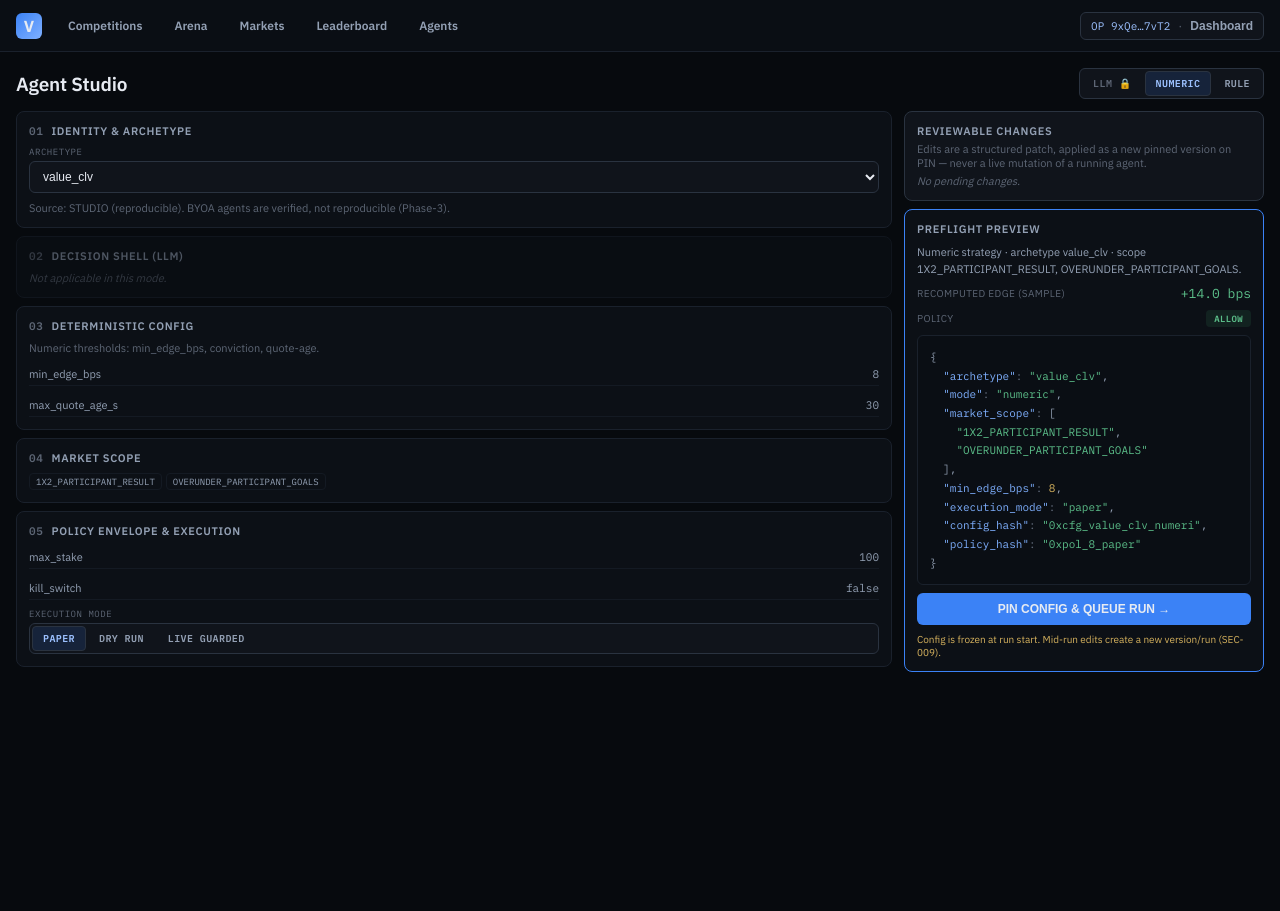
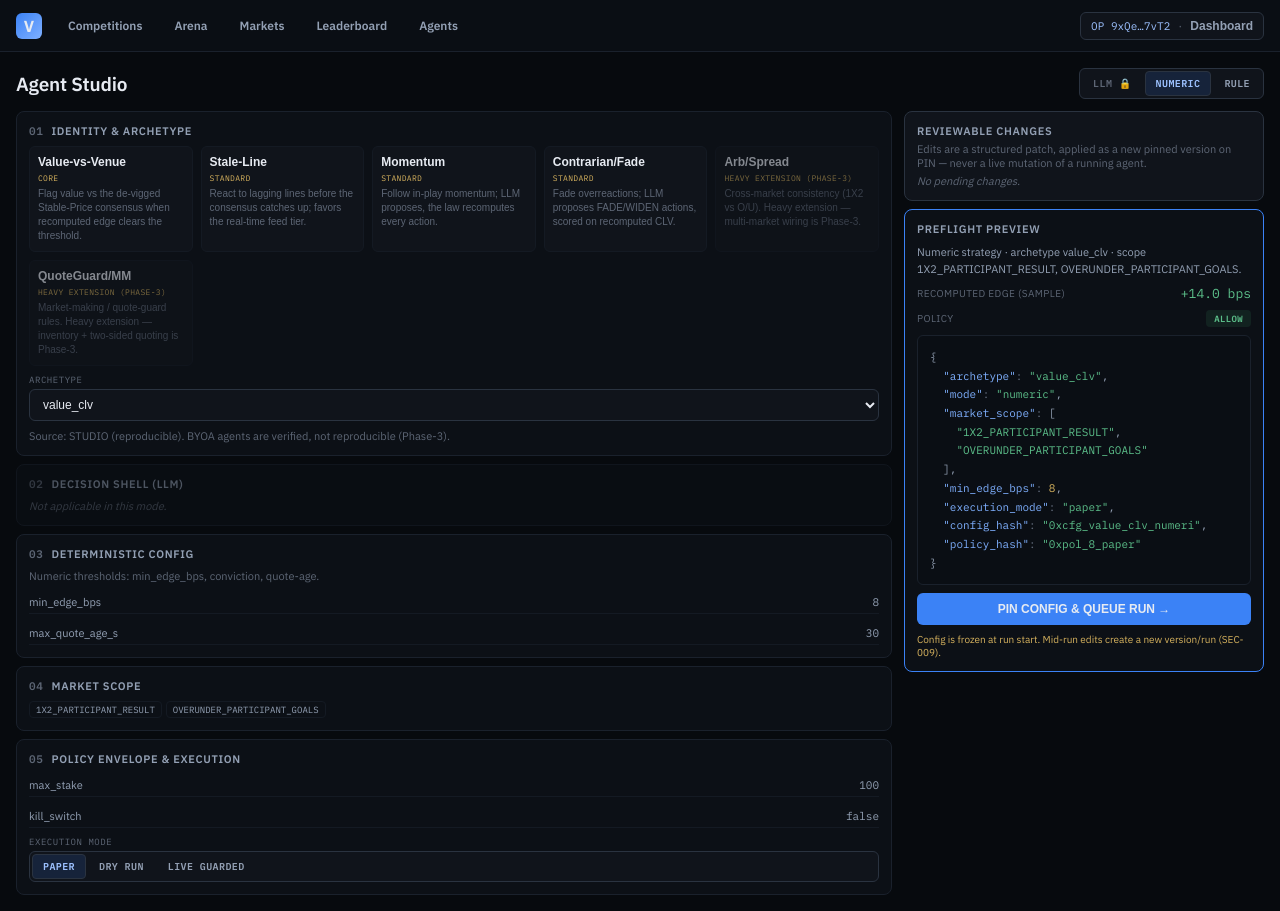
Before and after one commit to degencodebeast/veridex, a Next.js app in the folder apps/web/: page /studio in a window 1280 px wide. Before the commit the page ends 800 px from the top, so only its background shows below. Built offline with nearby package versions, Linux system fonts and the light colour scheme.

Commit message:
feat(web): Agent Studio strategy-template cards — 6 doctrine archetypes, Arb/MM honestly Phase-3 disabled (not selectable-as-if-built)

```diff
--- a/apps/web/components/screens/AgentStudioScreen.module.css
+++ b/apps/web/components/screens/AgentStudioScreen.module.css
@@ -36,3 +36,12 @@
 .pin { padding: 9px 14px; border: none; border-radius: var(--radius-control); background: var(--accent); color: var(--text-1); font-size: 12px; font-weight: 600; cursor: pointer; }
 .roBanner { margin: 0; padding: var(--space-2); border: 1px solid var(--warning); border-radius: var(--radius-control); background: var(--warning-bg); color: var(--warning-hi); font-size: 10px; }
 .note { margin: 0; color: var(--warning-hi); font-size: 10px; }
+.cards { display: grid; grid-template-columns: repeat(auto-fill, minmax(150px, 1fr)); gap: var(--space-2); }
+.card { display: flex; flex-direction: column; gap: 4px; text-align: left; padding: var(--space-2); border: 1px solid var(--border-soft); border-radius: var(--radius-control); background: var(--panel-2); cursor: pointer; }
+.card:hover { border-color: var(--accent); }
+.card:disabled { cursor: not-allowed; }
+.cardPhase3 { opacity: 0.55; }
+.cardPhase3:hover { border-color: var(--border-soft); }
+.cardLabel { font-size: 12px; font-weight: 600; color: var(--text-1); }
+.cardComplexity { font-family: var(--font-mono), monospace; font-size: 8px; text-transform: uppercase; letter-spacing: 0.04em; color: var(--warning-hi); }
+.cardBlurb { font-size: 10px; color: var(--text-3); line-height: 1.4; }
--- a/apps/web/components/screens/AgentStudioScreen.tsx
+++ b/apps/web/components/screens/AgentStudioScreen.tsx
@@ -5,6 +5,7 @@ import { JsonView } from '@/components/ui/JsonView';
 import { Badge } from '@/components/ui/Badge';
 import { availableModes, resolveMode, type StudioMode } from '@/lib/studio/coupling';
 import { ARCHETYPES, SPORTS_ACTION_TYPES, type Archetype, type ExecutionMode } from '@/lib/catalog';
+import { STRATEGY_TEMPLATES, COMPLEXITY_LABEL, type StrategyTemplate } from '@/lib/studio/templates';
 import { DEFAULT_POLICY_ENVELOPE } from '@/lib/fixtures/catalog';
 import styles from './AgentStudioScreen.module.css';
 
@@ -47,6 +48,12 @@ export function AgentStudioScreen({
   function onMode(next: StudioMode) {
     setMode(resolveMode(archetype, next));
   }
+  // Selecting a BUILT template applies its archetype + default mode through the existing coupling
+  // (snap-back preserved). Heavy-extension (Phase-3) templates are not selectable.
+  function applyTemplate(t: StrategyTemplate) {
+    setArchetype(t.archetype);
+    setMode(resolveMode(t.archetype, t.defaultMode));
+  }
 
   const config_hash = hashConfig(archetype, mode);
   const policy_hash = hashPolicy(DEFAULT_POLICY_ENVELOPE.min_edge_bps, exec);
@@ -88,6 +95,25 @@ export function AgentStudioScreen({
       <div className={styles.layout}>
         <div className={styles.sections}>
           <Section n="01" title="Identity & archetype">
+            <div className={styles.cards} data-testid="strategy-cards">
+              {STRATEGY_TEMPLATES.map((t) => {
+                const phase3 = t.complexity === 'heavy-extension';
+                return (
+                  <button
+                    key={t.id}
+                    type="button"
+                    className={`${styles.card} ${phase3 ? styles.cardPhase3 : ''}`}
+                    disabled={phase3 || running}
+                    aria-disabled={phase3 || undefined}
+                    onClick={() => { if (!phase3) applyTemplate(t); }}
+                  >
+                    <span className={styles.cardLabel}>{t.label}</span>
+                    <span className={styles.cardComplexity}>{COMPLEXITY_LABEL[t.complexity]}</span>
+                    <span className={styles.cardBlurb}>{t.blurb}</span>
+                  </button>
+                );
+              })}
+            </div>
             <label className={styles.field}>
               <span className={styles.label}>Archetype</span>
               <select aria-label="Archetype" className={styles.select} value={archetype} disabled={running} onChange={(e) => onArchetype(e.target.value as Archetype)}>
--- /dev/null
+++ b/apps/web/lib/studio/templates.ts
@@ -0,0 +1,28 @@
+import type { Archetype } from '@/lib/catalog';
+import type { StudioMode } from './coupling';
+
+export type Complexity = 'core' | 'standard' | 'heavy-extension';
+
+export interface StrategyTemplate {
+  id: string;
+  label: string;
+  archetype: Archetype;
+  defaultMode: StudioMode;
+  complexity: Complexity;
+  blurb: string;
+}
+
+// Six doctrine templates mapped onto the frozen 5-archetype enum. Arb/Spread and
+// QuoteGuard/MM are honestly labeled heavy extensions (Phase-3), not core archetypes.
+export const STRATEGY_TEMPLATES: StrategyTemplate[] = [
+  { id: 'value_vs_venue', label: 'Value-vs-Venue', archetype: 'value_clv', defaultMode: 'numeric', complexity: 'core', blurb: 'Flag value vs the de-vigged Stable-Price consensus when recomputed edge clears the threshold.' },
+  { id: 'stale_line', label: 'Stale-Line', archetype: 'stale_line', defaultMode: 'numeric', complexity: 'standard', blurb: 'React to lagging lines before the consensus catches up; favors the real-time feed tier.' },
+  { id: 'momentum', label: 'Momentum', archetype: 'momentum', defaultMode: 'llm', complexity: 'standard', blurb: 'Follow in-play momentum; LLM proposes, the law recomputes every action.' },
+  { id: 'contrarian_fade', label: 'Contrarian/Fade', archetype: 'contrarian', defaultMode: 'llm', complexity: 'standard', blurb: 'Fade overreactions; LLM proposes FADE/WIDEN actions, scored on recomputed CLV.' },
+  { id: 'arb_spread', label: 'Arb/Spread', archetype: 'value_clv', defaultMode: 'numeric', complexity: 'heavy-extension', blurb: 'Cross-market consistency (1X2 vs O/U). Heavy extension — multi-market wiring is Phase-3.' },
+  { id: 'quoteguard_mm', label: 'QuoteGuard/MM', archetype: 'baseline', defaultMode: 'rule', complexity: 'heavy-extension', blurb: 'Market-making / quote-guard rules. Heavy extension — inventory + two-sided quoting is Phase-3.' },
+];
+
+export const COMPLEXITY_LABEL: Record<Complexity, string> = {
+  core: 'core', standard: 'standard', 'heavy-extension': 'heavy extension (Phase-3)',
+};
```
Also changed, not shown: 2 other files (tests, documents, lock files or other folders).
